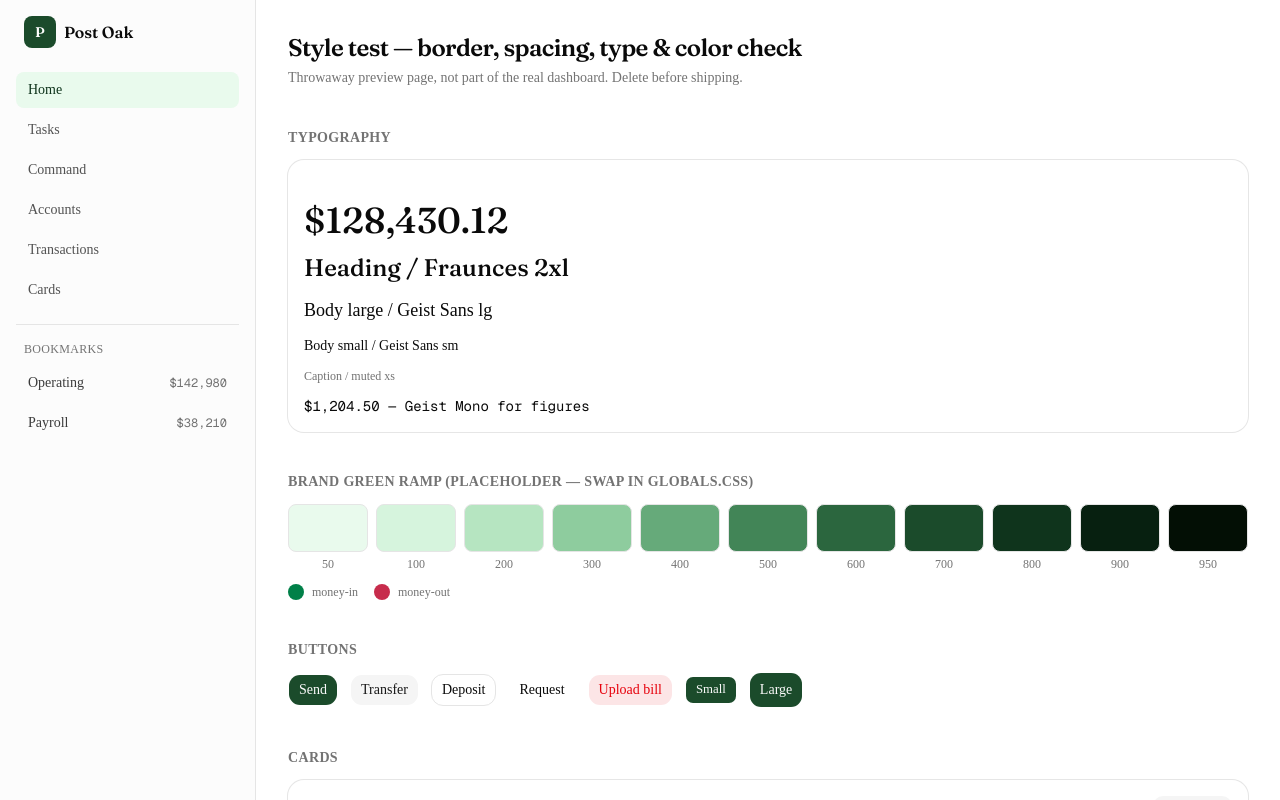
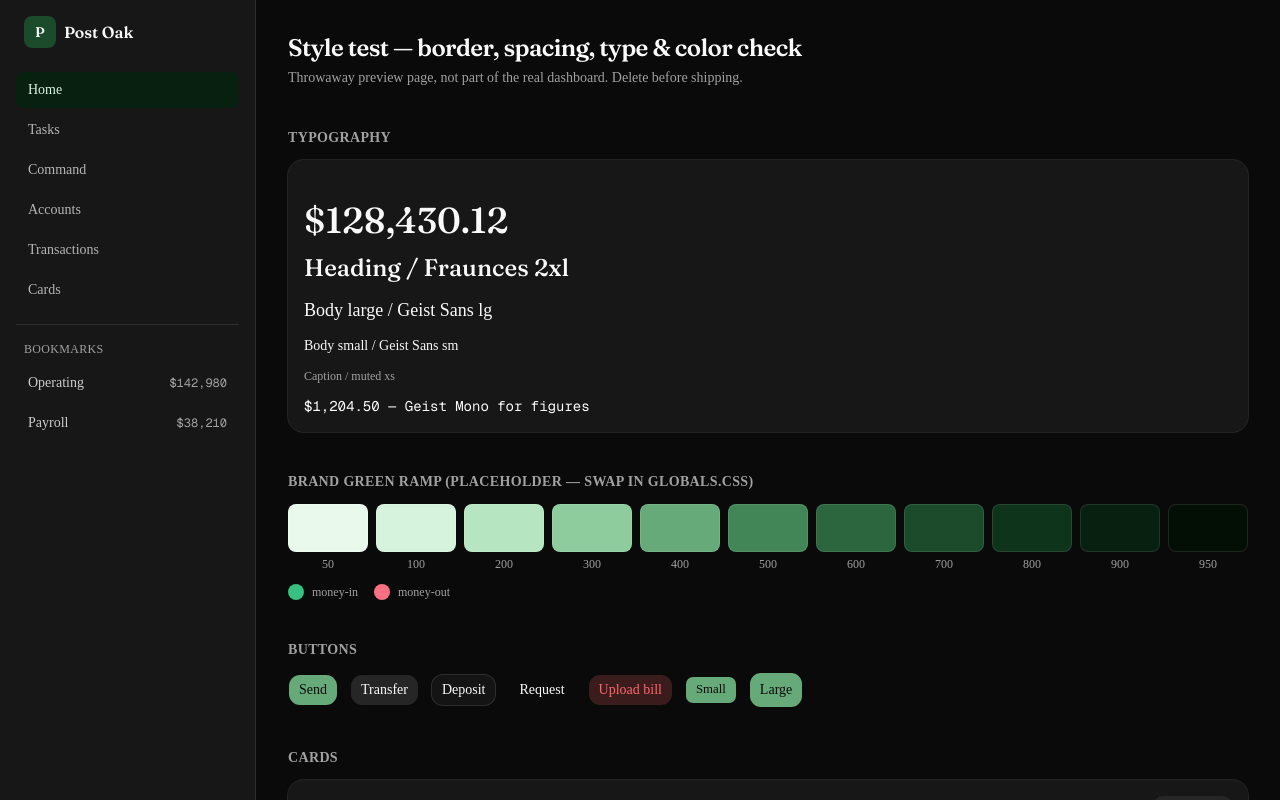
Before and after one commit to zubyan/post_oak_neobank, a Next.js app: page /style-test in a window 1280 px wide. Shown: the top 800 px of the page. Built offline with nearby package versions, Linux system fonts and the light colour scheme.

Commit message:
Remove light theme, default to dark-only design tokens

```diff
--- a/src/app/globals.css
+++ b/src/app/globals.css
@@ -62,60 +62,13 @@
 
 :root {
   /*
-   * Post Oak brand green scale — PLACEHOLDER until the client sends exact
-   * brand colors/logo. Expressed as a full 50-950 ramp so every surface
-   * that references --brand-* repaints instantly once real values land;
-   * only this block should need to change.
+   * Dark is the only theme for this prototype — no light mode, no switcher.
+   * Post Oak brand green scale below is a PLACEHOLDER until the client
+   * sends exact brand colors/logo; only this block should need to change
+   * once real values land.
    */
-  --brand-50: oklch(0.97 0.025 152);
-  --brand-100: oklch(0.94 0.045 152);
-  --brand-200: oklch(0.88 0.07 152);
-  --brand-300: oklch(0.79 0.09 152);
-  --brand-400: oklch(0.68 0.1 152);
-  --brand-500: oklch(0.56 0.1 152);
-  --brand-600: oklch(0.46 0.09 152);
-  --brand-700: oklch(0.37 0.075 152);
-  --brand-800: oklch(0.29 0.06 152);
-  --brand-900: oklch(0.22 0.045 152);
-  --brand-950: oklch(0.15 0.03 152);
+  color-scheme: dark;
 
-  --background: oklch(1 0 0);
-  --foreground: oklch(0.145 0 0);
-  --card: oklch(1 0 0);
-  --card-foreground: oklch(0.145 0 0);
-  --popover: oklch(1 0 0);
-  --popover-foreground: oklch(0.145 0 0);
-  --primary: var(--brand-700);
-  --primary-foreground: oklch(0.985 0 0);
-  --secondary: oklch(0.97 0 0);
-  --secondary-foreground: oklch(0.205 0 0);
-  --muted: oklch(0.97 0 0);
-  --muted-foreground: oklch(0.556 0 0);
-  --accent: var(--brand-50);
-  --accent-foreground: var(--brand-800);
-  --destructive: oklch(0.577 0.245 27.325);
-  --border: oklch(0.922 0 0);
-  --input: oklch(0.922 0 0);
-  --ring: var(--brand-500);
-  --money-in: oklch(0.52 0.14 158);
-  --money-out: oklch(0.55 0.19 15);
-  --chart-1: var(--brand-700);
-  --chart-2: var(--brand-500);
-  --chart-3: var(--brand-300);
-  --chart-4: oklch(0.556 0 0);
-  --chart-5: oklch(0.87 0 0);
-  --radius: 0.5rem;
-  --sidebar: oklch(0.99 0 0);
-  --sidebar-foreground: oklch(0.145 0 0);
-  --sidebar-primary: var(--brand-700);
-  --sidebar-primary-foreground: oklch(0.985 0 0);
-  --sidebar-accent: var(--brand-50);
-  --sidebar-accent-foreground: var(--brand-800);
-  --sidebar-border: oklch(0.922 0 0);
-  --sidebar-ring: var(--brand-500);
-}
-
-.dark {
   --brand-50: oklch(0.97 0.025 152);
   --brand-100: oklch(0.94 0.045 152);
   --brand-200: oklch(0.88 0.07 152);
--- a/src/app/layout.tsx
+++ b/src/app/layout.tsx
@@ -27,7 +27,7 @@ export default function RootLayout({ children }: LayoutProps<"/">) {
   return (
     <html
       lang="en"
-      className={`${geistSans.variable} ${geistMono.variable} ${fraunces.variable} h-full antialiased`}
+      className={`dark ${geistSans.variable} ${geistMono.variable} ${fraunces.variable} h-full antialiased`}
     >
       <body className="min-h-full flex flex-col">{children}</body>
     </html>
```
